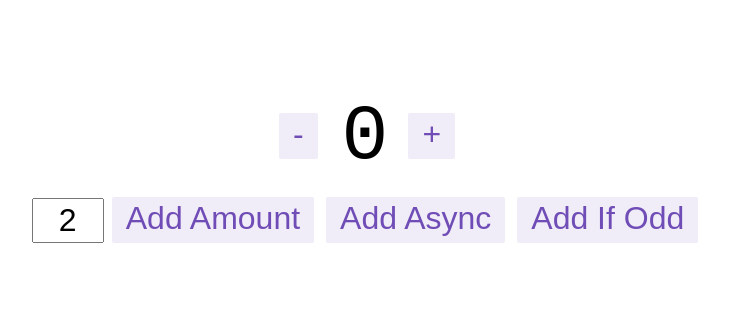
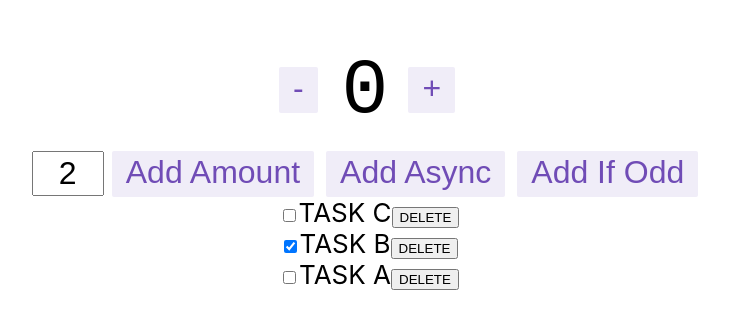
Before and after one commit to erntorii/redux-tool-kit-practise, a React (Create React App) app: page / in a window 1280 px wide. Shown: the part 233-562 px from the top of the page, without its empty margins (271-1000 px from the left). Built offline with nearby package versions, Linux system fonts and the light colour scheme.

Commit message:
add TaskList, TaskItem, taskSlice

```diff
--- a/src/App.js
+++ b/src/App.js
@@ -1,5 +1,6 @@
 import React from 'react';
 import { Counter } from './features/counter/Counter';
+import TaskList from './features/task/TaskList';
 import './App.css';
 
 function App() {
@@ -7,6 +8,7 @@ function App() {
     <div className="App">
       <header className="App-header">
         <Counter />
+        <TaskList />
       </header>
     </div>
   );
--- a/src/app/store.js
+++ b/src/app/store.js
@@ -1,8 +1,10 @@
 import { configureStore } from '@reduxjs/toolkit';
 import counterReducer from '../features/counter/counterSlice';
+import taskReducer from '../features/task/taskSlice';
 
 export const store = configureStore({
   reducer: {
     counter: counterReducer,
+    task: taskReducer,
   },
 });
--- /dev/null
+++ b/src/features/task/TaskItem.js
@@ -0,0 +1,21 @@
+import React from 'react';
+import { useDispatch } from 'react-redux';
+import { completeTask, deleteTask } from './taskSlice';
+
+const TaskItem= ({ task }) => {
+  const dispatch = useDispatch();
+
+  return (
+    <div>
+      <input
+        type="checkbox"
+        onClick={() => dispatch(completeTask(task))}
+        defaultChecked={task.completed}
+      />
+      <span>{task.title}</span>
+      <button onClick={() => dispatch(deleteTask(task))}>DELETE</button>
+    </div>
+  )
+}
+
+export default TaskItem
--- /dev/null
+++ b/src/features/task/TaskList.js
@@ -0,0 +1,18 @@
+import React from 'react';
+import { useSelector } from 'react-redux';
+import { selectTasks } from './taskSlice';
+import TaskItem from './TaskItem';
+
+const TaskList= () => {
+  const tasks = useSelector(selectTasks);
+
+  return (
+    <>
+      {tasks.map((task) => (
+        <TaskItem key={task.id} task={task} />
+      ))}
+    </>
+  )
+}
+
+export default TaskList
--- /dev/null
+++ b/src/features/task/taskSlice.js
@@ -0,0 +1,43 @@
+import { createSlice } from '@reduxjs/toolkit';
+
+const initialState = {
+  idCount: 3,
+  tasks: [
+    { id: 3, title: 'TASK C', completed: false },
+    { id: 2, title: 'TASK B', completed: true },
+    { id: 1, title: 'TASK A', completed: false },
+  ],
+};
+
+export const taskSlice = createSlice({
+  name: 'task',
+  initialState,
+  // The `reducers` field lets us define reducers and generate associated actions
+  reducers: {
+    newTask: (state, action) => {
+      state.idCount ++;
+      const newItem = {
+        id: state.idCount,
+        title: action.payload,
+        completed: false,
+      };
+      state.tasks = [newItem, ...state.tasks]
+    },
+    completeTask: (state, action) => {
+      const task = state.tasks.find((t) => t.id === action.payload.id);
+      if (task) {
+        task.completed = !task.completed;
+      }
+    },
+    // Use the PayloadAction type to declare the contents of `action.payload`
+    deleteTask: (state, action) => {
+      state.tasks = state.tasks.filter((t) => t.id !== action.payload.id);
+    },
+  },
+});
+
+export const { newTask, completeTask, deleteTask } = taskSlice.actions;
+
+export const selectTasks = (state) => state.task.tasks;
+
+export default taskSlice.reducer;
```
